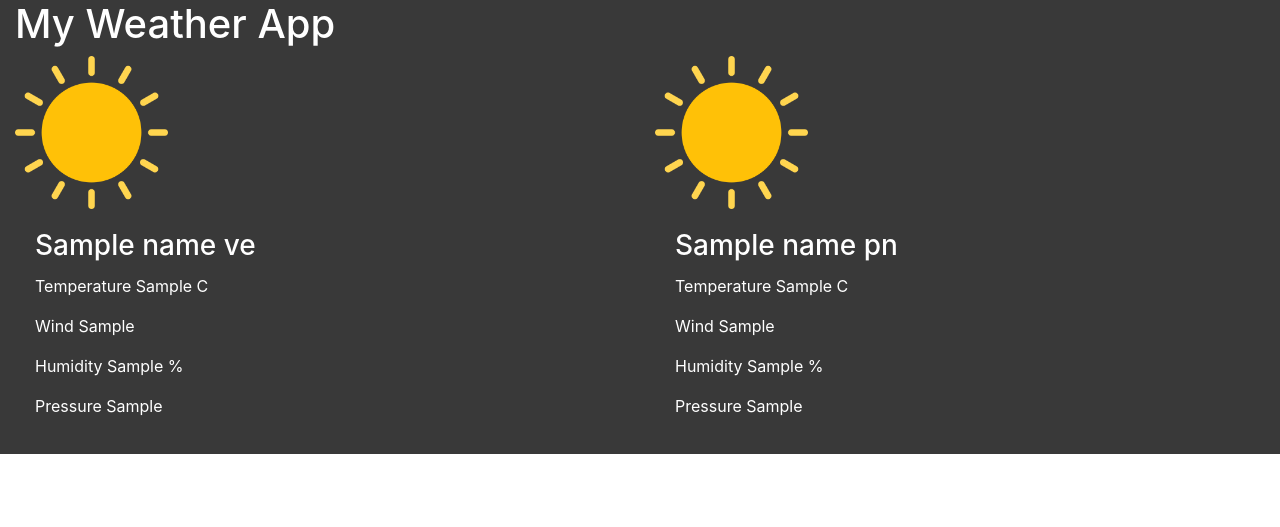
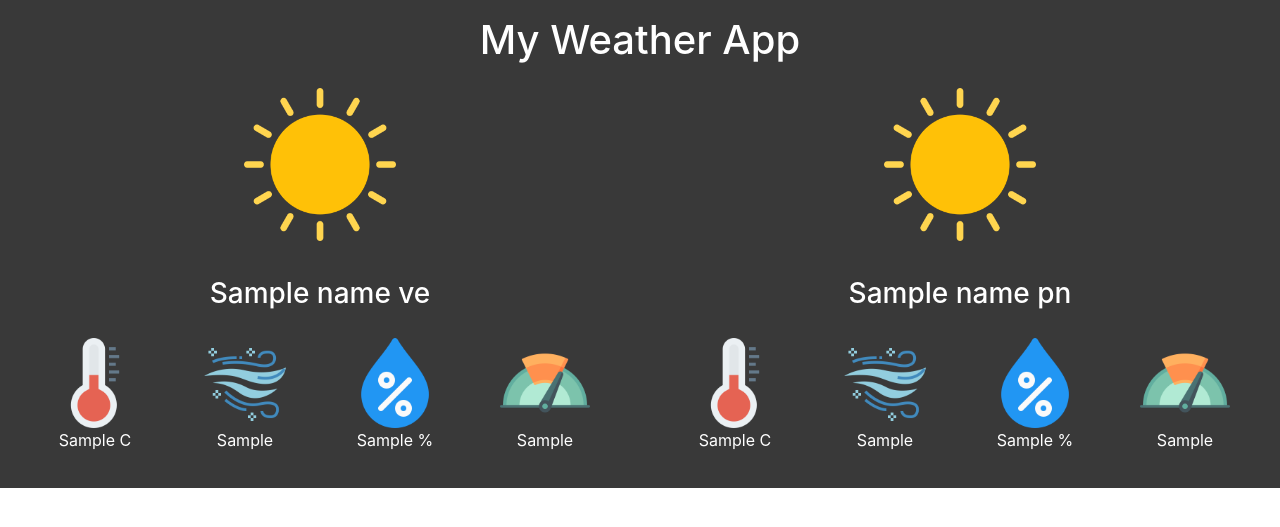
Before and after one commit to MariaAndreaTrincanato/WeatherApp, a Django app: template WeatherApp/WeatherApp/templates/index.html in a window 1280 px wide. Shown: the top 527 px of the page. Run offline with Django 3.2, Linux system fonts and the light colour scheme; the template is opened without the code that fills it: most values are stand-ins (such as "Sample title", 1, 10 or a date in 2020); some libraries are stand-ins or nearby versions.

Commit message:
styling pt2

```diff
--- a/WeatherApp/WeatherApp/templates/index.html
+++ b/WeatherApp/WeatherApp/templates/index.html
@@ -10,33 +10,123 @@
 </head>
 <body>
     <div class="container-fluid" style="background-color:#393939;">
-        <div>
-            <h1 style="color:#FFFFFF">My Weather App</h1>
+        <div class="p-3">
+            <h1 class="text-center" style="color:#FFFFFF">My Weather App</h1>
         </div>
         <div class="row ">
         <div class="container" style="width: 50%;">
-            <div class="w-25 mh-100">
+            <div class="w-25 mh-100 mx-auto">
+                    <img src="{% static 'assets/sun.png' %}" class="card-img-top" alt="Weather image">
+            </div>
+            <div class="card-body" style="color:#FFFFFF;">
+
+                <h3 class="card-title text-center p-3">{{name_ve}}</h3>
+
+                <div class="row">
+
+                <div class="col">
+                    <div class="row justify-content-center">
+                         <div class="row align-items-center justify-content-center">
+                            <img src="{% static 'assets/warm.png' %}" style="width:50%;">
+                         </div>
+                        <div class="row align-items-center ">
+                            <p>{{degree_ve}} C</p>
+                        </div>
+                    </div>
+                </div>
+
+                <div class="col">
+                    <div class="row justify-content-center">
+                        <div class="row align-items-center justify-content-center">
+                            <img src="{% static 'assets/wind.png' %}" style="width:50%;">
+                        </div>
+                        <div class="row align-items-center ">
+                            <p>{{wind_ve}}</p>
+                        </div>
+                    </div>
+                </div>
+
+                 <div class="col">
+                    <div class="row justify-content-center">
+                        <div class="row align-items-center justify-content-center">
+                            <img src="{% static 'assets/humidity.png' %}" style="width:50%;">
+                        </div>
+                        <div class="row align-items-center">
+                            <p>{{humidity_ve}} %</p>
+                        </div>
+                    </div>
+                 </div>
+
+                 <div class="col">
+                    <div class="row justify-content-center">
+                         <div class="row align-items-center justify-content-center">
+                            <img src="{% static 'assets/pressure.png' %}" style="width:50%;">
+                         </div>
+                        <div class="row align-items-center">
+                            <p>{{pressure_ve}}</p>
+                         </div>
+                    </div>
+                 </div>
+
+            </div>
+
+        </div>
+        </div>
+
+        <div class="container" style="width: 50%;">
+            <div class="w-25 mh-100 mx-auto">
                 <img src="{% static 'assets/sun.png' %}" class="card-img-top" alt="Weather image">
             </div>
             <div class="card-body" style="color:#FFFFFF">
-                <h3 class="card-title">{{name_ve}}</h3>
-                <p>Temperature {{degree_ve}} C</p>
-                <p>Wind {{wind_ve}}</p>
-                <p>Humidity {{humidity_ve}} %</p>
-                <p>Pressure {{pressure_ve}}</p>
+                <h3 class="card-title text-center p-3">{{name_pn}}</h3>
+
+                 <div class="row">
+
+                <div class="col">
+                    <div class="row justify-content-center">
+                         <div class="row align-items-center justify-content-center">
+                            <img src="{% static 'assets/warm.png' %}" style="width:50%;">
+                         </div>
+                        <div class="row align-items-center ">
+                            <p>{{degree_pn}} C</p>
+                        </div>
+                    </div>
+                </div>
+
+                <div class="col">
+                    <div class="row justify-content-center">
+                        <div class="row align-items-center justify-content-center">
+                            <img src="{% static 'assets/wind.png' %}" style="width:50%;">
+                        </div>
+                        <div class="row align-items-center ">
+                            <p>{{wind_pn}}</p>
+                        </div>
+                    </div>
+                </div>
+
+                 <div class="col">
+                    <div class="row justify-content-center">
+                        <div class="row align-items-center justify-content-center">
+                            <img src="{% static 'assets/humidity.png' %}" style="width:50%;">
+                        </div>
+                        <div class="row align-items-center">
+                            <p>{{humidity_pn}} %</p>
+                        </div>
+                    </div>
+                 </div>
+
+                 <div class="col">
+                    <div class="row justify-content-center">
+                         <div class="row align-items-center justify-content-center">
+                            <img src="{% static 'assets/pressure.png' %}" style="width:50%;">
+                         </div>
+                        <div class="row align-items-center">
+                            <p>{{pressure_pn}}</p>
+                         </div>
+                    </div>
+                 </div>
+
             </div>
-        </div>
-
-        <div class="container" style="width: 50%;">
-            <div class="w-25 mh-100">
-                <img src="{% static 'assets/sun.png' %}" class="card-img-top" alt="Weather image">
-            </div>
-            <div class="card-body" style="color:#FFFFFF">
-                <h3 class="card-title">{{name_pn}}</h3>
-                <p>Temperature {{degree_pn}} C</p>
-                <p>Wind {{wind_pn}}</p>
-                <p>Humidity {{humidity_pn}} %</p>
-                <p>Pressure {{pressure_pn}}</p>
             </div>
         </div>
         </div>
```
Also changed, not shown: WeatherApp/WeatherApp/views.py (+10 -0 lines), scraping.py (+10 -0 lines).
